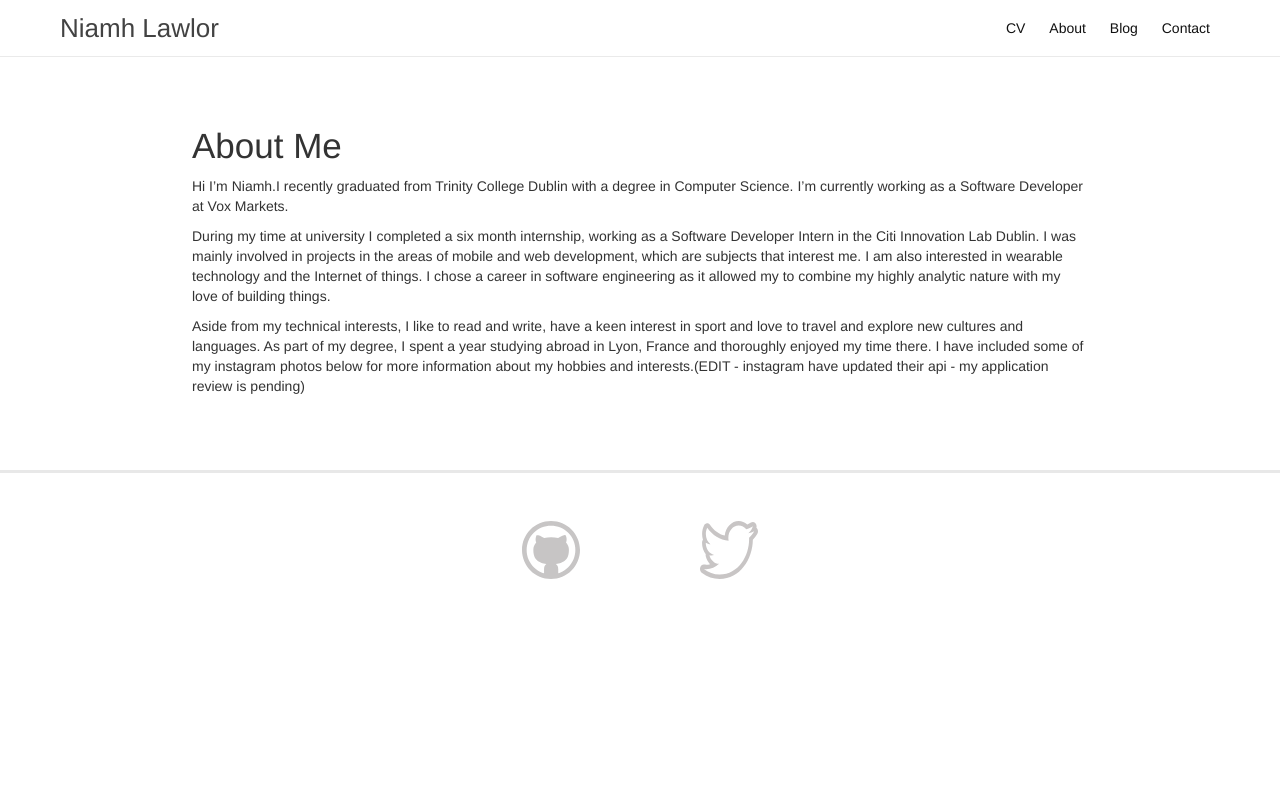
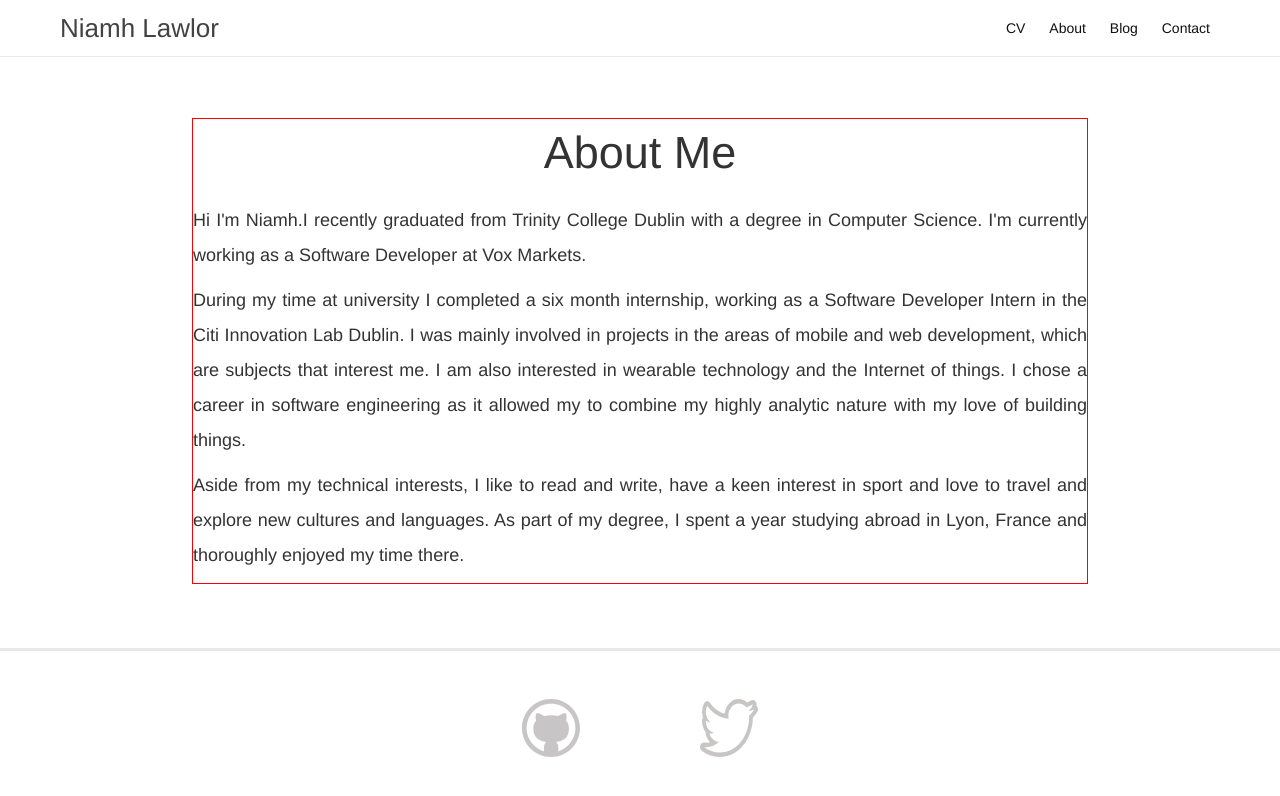
Before and after one commit to nileahtobhair/nileahtobhair.github.io, a Jekyll site: the page built from about.md, in a window 1280 px wide. Shown: the top 796 px of the page. Built offline with Jekyll 4.4.1, drawn with Linux system fonts in a browser that asks for light colours.

Commit message:
more styling changes

```diff
--- a/_sass/_layout.scss
+++ b/_sass/_layout.scss
@@ -5,7 +5,6 @@
 .site-header {
     border-bottom: 1px solid #EAEAEA;
     min-height: 56px;
-    // Positioning context for the mobile navigation icon
     position: relative;
     color : $text-color;
     margin: 0 auto;
@@ -49,14 +48,16 @@
             display: block;
             float: right;
             width: 36px;
-            height: 33px;
+            height: 36px;
             line-height: 0;
             text-align: center;
-            padding-top:6px;
             img{
                 display: block;
-                width: 36px;
-                height: 36px;
+                padding-top: 6px;
+                margin-top: 2px;
+                margin-left:2px;
+                width: 33px;
+                height: 30px;
             }
 
             > svg {
@@ -105,6 +106,16 @@
             font-size: 12px;
         }
 }
+h1#about-me{
+    text-align: center;
+    margin-bottom: 25px;
+}
+.about-page{
+    border:1px solid red;
+    font-size: 18px;
+    line-height: 35px;
+    text-align: justify;
+}
 /* end of about page */
 
 /*
@@ -120,7 +131,7 @@
     background-attachment: fixed;
     padding-bottom: 0%;
     margin:0;
-    height:95vh;
+    height:100vh;
     min-height: 100%;
     position: relative;
     h1{
@@ -147,7 +158,7 @@
     .col-md-5,
     .col-md-8,
     .col-md-6{
-        height: 95vh;
+        height: 100vh;
         min-height: 280px;
         margin:auto auto;
         display: block;
@@ -214,7 +225,7 @@
         display: block;
     }
     a,ul,li{
-        text-decoration: none;
+        text-decoration: none!important;
         list-style: none;
         font-size: 1.05em;
         margin: 0 0 1% 0;
@@ -224,43 +235,7 @@
         min-height: 50px;
         margin-bottom:60px;
     }
-
-     /*@media screen and ( max-width: 600px ){
-            h1{
-            font-size: 1.5em;
-            }
-            h2{
-                width: 100%;
-                text-align: center;
-                position: static;
-                border:1px solid red;
-            }
-            img.blog-img{
-                display: none;
-            }
-            li{
-                min-height: 0;
-                margin-bottom: 5px;
-                border:1px solid green;
-            }
-        }*/
-
 }
-
-#interactiveCV{
-    background: #DEEFE7;
-    padding: 0;
-    img{
-    width: 90%;
-    margin:5% auto 0 auto;
-    display: block;
-    }
-}
-
-
-/*
- * Comments
- */
 
  /*
  * Contact page
@@ -357,7 +332,7 @@
 }
 
 .post-excerpt{
-    font-size: 1.15em;
+    font-size: 1.25em;
     text-align: justify;
     .post-end-link{
         color: $main-red;
@@ -391,7 +366,17 @@
     position: absolute;
     top:20px;
     right:15%;
+    z-index: -1;
   }
+    @include media-query($on-palm) {
+        .back-blog{
+            top:5px;
+            right:25px;
+            img{
+                height:60px;
+            }
+        }
+    }
  }
 .post-header {
     margin-bottom: 2%;
@@ -416,6 +401,8 @@
     overflow:auto;
     margin: 4% auto 5% auto;
     width: 70%;
+    font-size:16px;
+    text-align: justify;
     @include media-query($on-laptop) {
             width: 100%;
             margin-top: 10%;
--- a/about.md
+++ b/about.md
@@ -3,16 +3,16 @@
 title: About
 permalink: /about/
 ---
-# About Me
+<div class='about-page'>
 
+<h1 id='about-me'>About Me</h1>
 
-
-
-Hi I'm Niamh.I recently graduated from Trinity College Dublin with a degree in Computer Science. I'm currently working as a Software Developer at Vox Markets.
-
-
+<p>Hi I'm Niamh.I recently graduated from Trinity College Dublin with a degree in Computer Science. I'm currently working as a Software Developer at Vox Markets.
+</p>
+<p>
 During my time at university I completed a six month internship, working as a Software Developer Intern in the Citi Innovation Lab Dublin. I was mainly involved in projects in the areas of mobile and web development, which are  subjects that interest me. I am also interested in wearable technology and the Internet of things. I chose a career in software engineering as it allowed my to combine my highly analytic nature with my love of building things.
-
-
-
-Aside from my technical interests, I like to read and write, have a keen interest in sport and love to travel and explore new cultures and languages. As part of my degree, I spent a year studying abroad in Lyon, France and thoroughly enjoyed my time there. I have included some of my instagram photos below for more information about my hobbies and interests.(EDIT - instagram have updated their api  - my application review is pending)
+</p>
+<p>
+Aside from my technical interests, I like to read and write, have a keen interest in sport and love to travel and explore new cultures and languages. As part of my degree, I spent a year studying abroad in Lyon, France and thoroughly enjoyed my time there.
+</p>
+</div>
```
